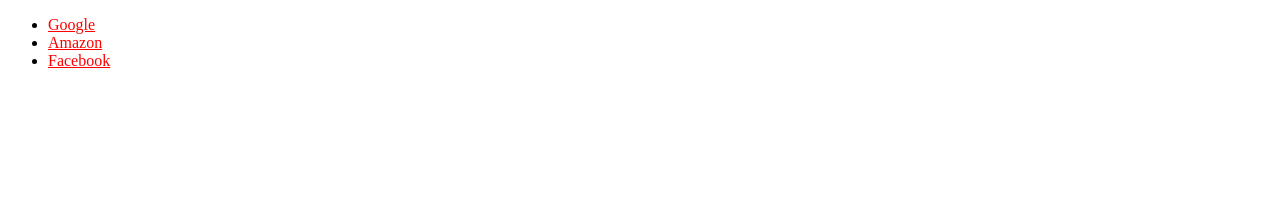
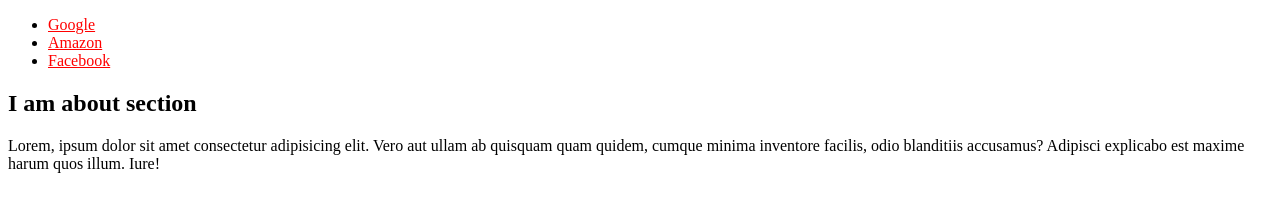
Before and after one commit to aliramazon/dummy-project, a plain HTML site: page index.html in a window 1280 px wide. Drawn offline with Linux system fonts and the light colour scheme.

Commit message:
Create about section

```diff
--- a/index.html
+++ b/index.html
@@ -14,5 +14,14 @@
                 <li><a href="">Facebook</a></li>
             </ul>
         </nav>
+        <section class="about">
+            <h2>I am about section</h2>
+            <p>
+                Lorem, ipsum dolor sit amet consectetur adipisicing elit. Vero
+                aut ullam ab quisquam quam quidem, cumque minima inventore
+                facilis, odio blanditiis accusamus? Adipisci explicabo est
+                maxime harum quos illum. Iure!
+            </p>
+        </section>
     </body>
 </html>
```
